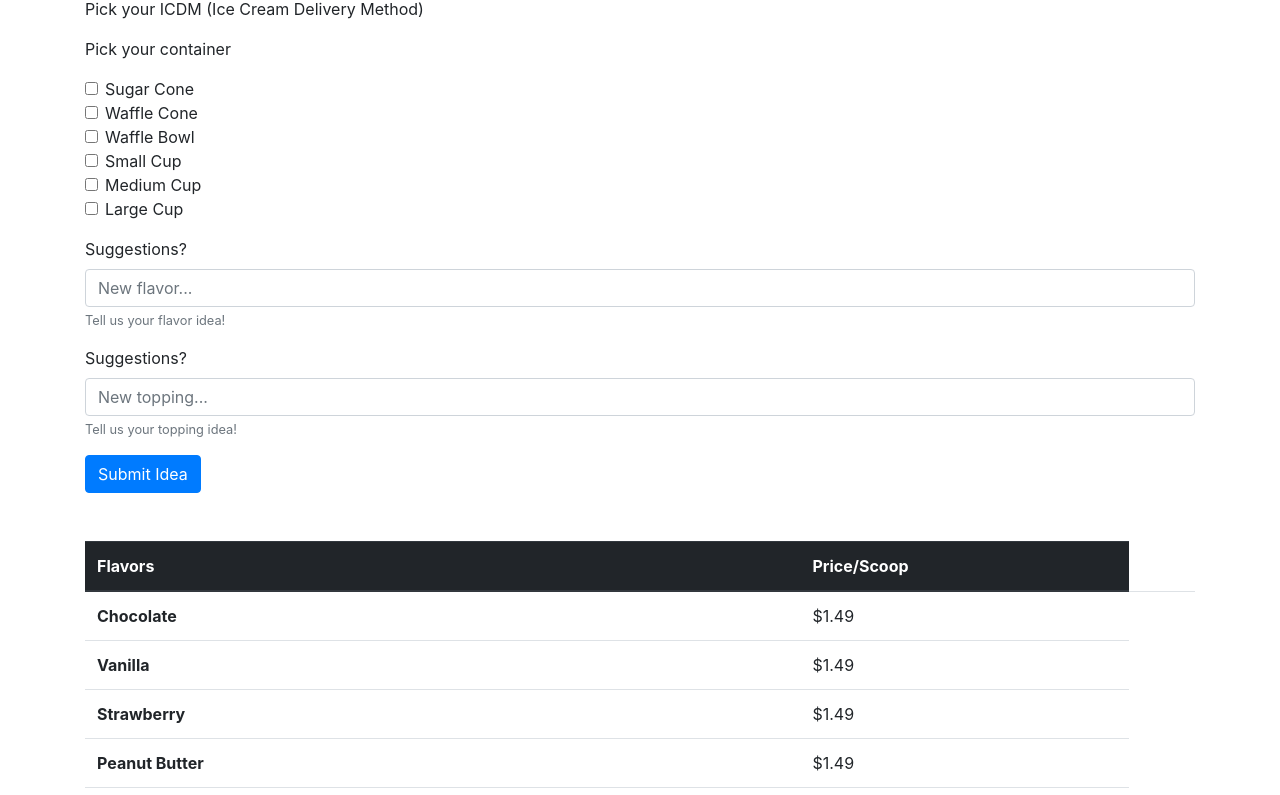
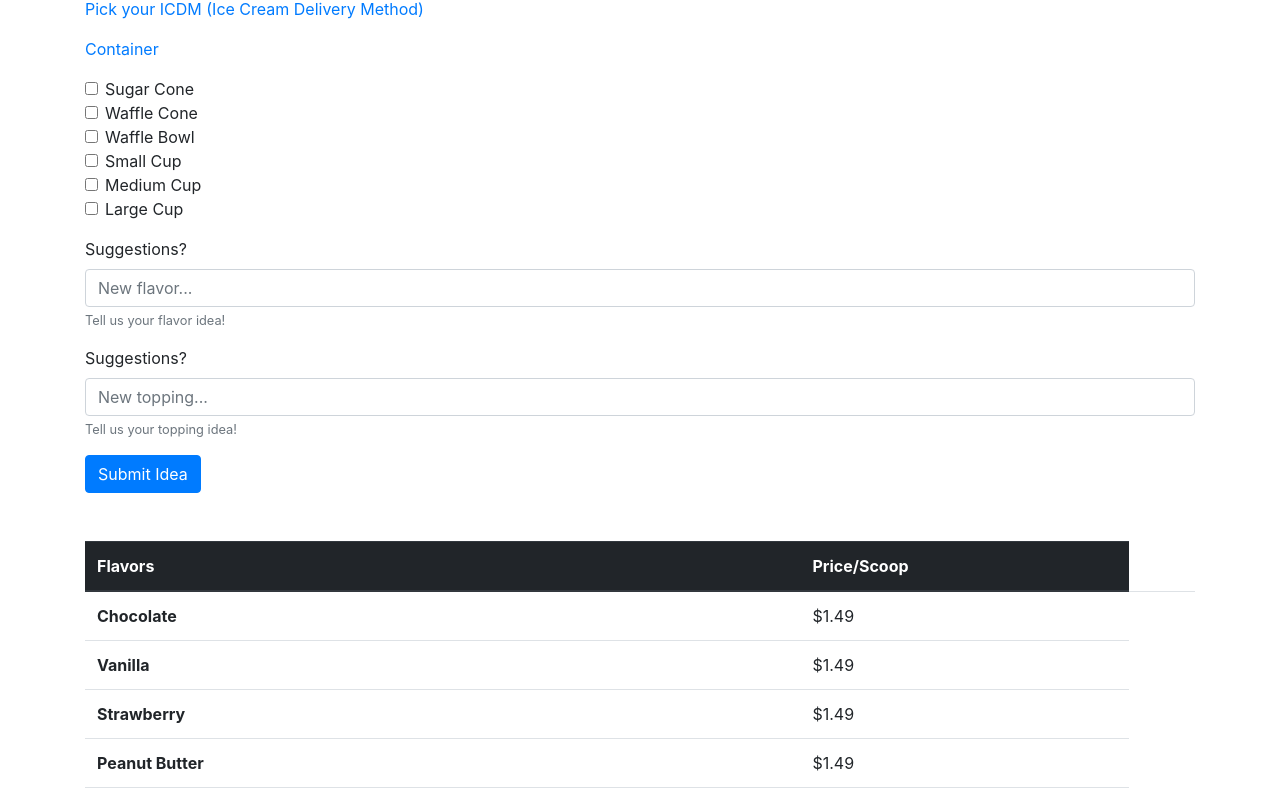
Before and after one commit to Cgmccarty/bootstraplab, a plain HTML site: page index.html in a window 1280 px wide. Shown: the part 59-854 px from the top of the page. Drawn offline with nearby package versions, Linux system fonts and the light colour scheme.

Commit message:
Adjusted text colors

```diff
--- a/index.html
+++ b/index.html
@@ -11,10 +11,10 @@
 
   <body class="container">
     <h1>Sundae Best</h1>
-    <p>Pick your ICDM (Ice Cream Delivery Method)</p>
+    <p class="text-primary">Pick your ICDM (Ice Cream Delivery Method)</p>
 
     <form>
-      <p>Pick your container
+      <p class="text-primary">Container
       <div class="form-check">
         <input class="form-check-input" type="checkbox" value="" id="check1">
         <label class="form-check-label" for="check1">
```
